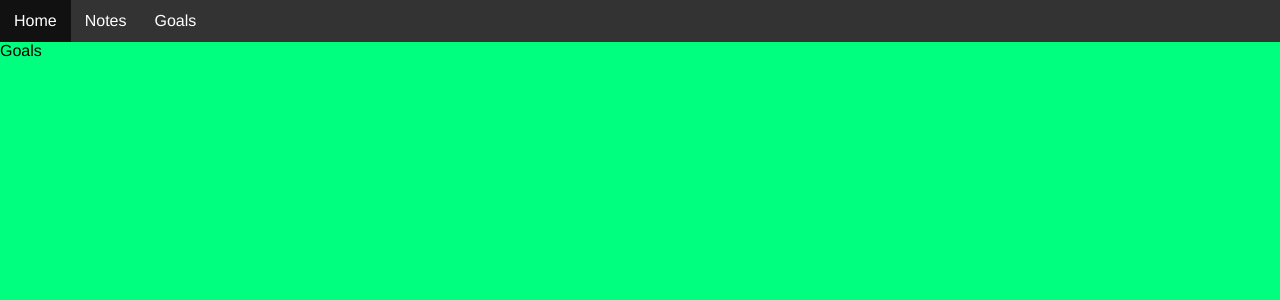
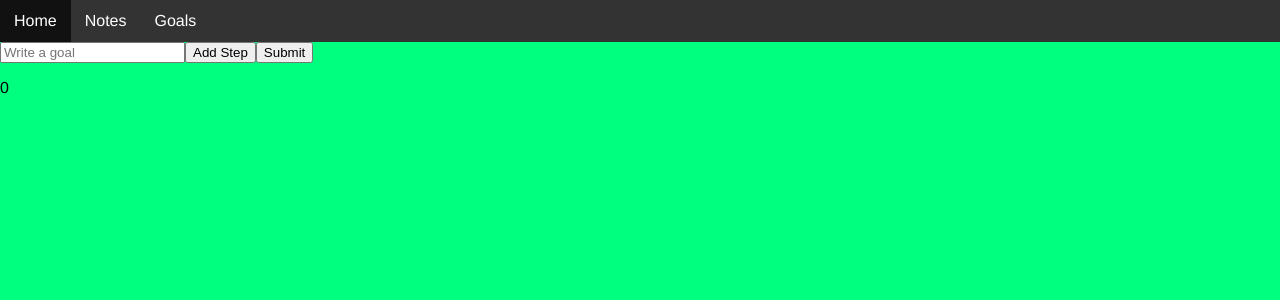
Before and after one commit to fluxroid/memento, a React (Create React App) app: page /goals in a window 1280 px wide. Shown: the top 300 px of the page. Built offline with nearby package versions, Linux system fonts and the light colour scheme.

Commit message:
started goal form

```diff
--- /dev/null
+++ b/src/GoalForm.js
@@ -0,0 +1,63 @@
+import React, { Component } from 'react';
+
+class GoalForm extends Component {
+	constructor(props) {
+  	super(props);
+    this.state = {
+    	tags:['Work','School',"Fitness"],
+    	stepForms: [],
+    	steps: 0
+    	};
+    this.handleSubmit = this.handleSubmit.bind(this);
+    this.handleChange = this.handleChange.bind(this);
+		this.incrementStep = this.incrementStep.bind(this);
+	}
+
+
+
+	handleSubmit = (event) => {
+    event.preventDefault();
+    this.props.onFormSubmit();
+  	}
+
+  handleChange = (event) => {
+    this.props.onFormChange(event.target);
+  	}
+
+  incrementStep = () => {
+  	this.setState({
+  		steps: this.state.steps + 1,
+  		stepForms: [...this.state.stepForms,
+  		<input type="text" onChange={this.handleChange}/>
+  		]
+  	});
+
+  }
+
+	render() {
+		return (
+			<div>
+			<form
+        onSubmit={this.handleSubmit}
+        className={"GoalForm"}
+        autoComplete={"off"}
+      >
+        <input type="text"
+          placeholder={this.props.body}
+          value={this.props.input.body}
+          onChange={this.handleChange}
+          name="body"
+        />
+        <input type="button"
+        	value="Add Step"
+        	onClick={this.incrementStep}/>
+        {this.state.stepForms.map((step) => step)}
+       <input type="submit" value="Submit" />
+      </form>
+      <p>{this.state.steps}</p>
+      </div>
+		);
+	}
+}
+
+export default GoalForm;
--- a/src/GoalsPage.js
+++ b/src/GoalsPage.js
@@ -1,12 +1,48 @@
 import React, { Component } from 'react';
+import GoalForm from './GoalForm.js';
 
 class GoalsPage extends Component {
 	constructor(props) {
 		super(props)
+	 	this.state = {
+      input: {body: '', steps:[]},
+      output: [],
+      deleted: false,
+      previousOutput: []
+    };
+
+    this.handleFormChange = this.handleFormChange.bind(this);
+    this.handleFormSubmit = this.handleFormSubmit.bind(this);
 	}
+
+	handleFormSubmit = () => {
+    const oldOutput = this.state.output;
+    const newOutput = [ ...oldOutput, {...this.state.input}];
+    this.setState({
+      output: newOutput,
+      input: {body: ''}
+    });
+  }
+
+  handleFormChange = (target) => {
+    this.setState({
+      input: { ...this.state.input, ...{[target.name]: target.value} }
+    });
+  }
+
 	render() {
+		const {input, output, deleted} = {...this.state};
+
 		return (
-			<div>Goals</div>
+			<div>
+			<GoalForm
+					body={'Write a goal'}
+          onFormChange={this.handleFormChange}
+          onFormSubmit={this.handleFormSubmit}
+          input={input}
+			/>
+			<p>{input.body}</p>
+			</div>
 		)
 	}
 }
--- a/src/Note.js
+++ b/src/Note.js
@@ -107,11 +107,8 @@ class Note extends Component {
 								onNoteDelete={this.props.onNoteDelete}
 								time={text.date}
 								/>
-
 							</div>
 	  					</div>
-
-
 					</div>
 					)
 				})
--- a/src/NoteForm.js
+++ b/src/NoteForm.js
@@ -16,8 +16,6 @@ class NoteForm extends Component {
     this.setState({titleRender: false});
     this.props.onFormSubmit();
   }
-
-
 
   handleChange = (event) => {
     this.props.onFormChange(event.target);
```
